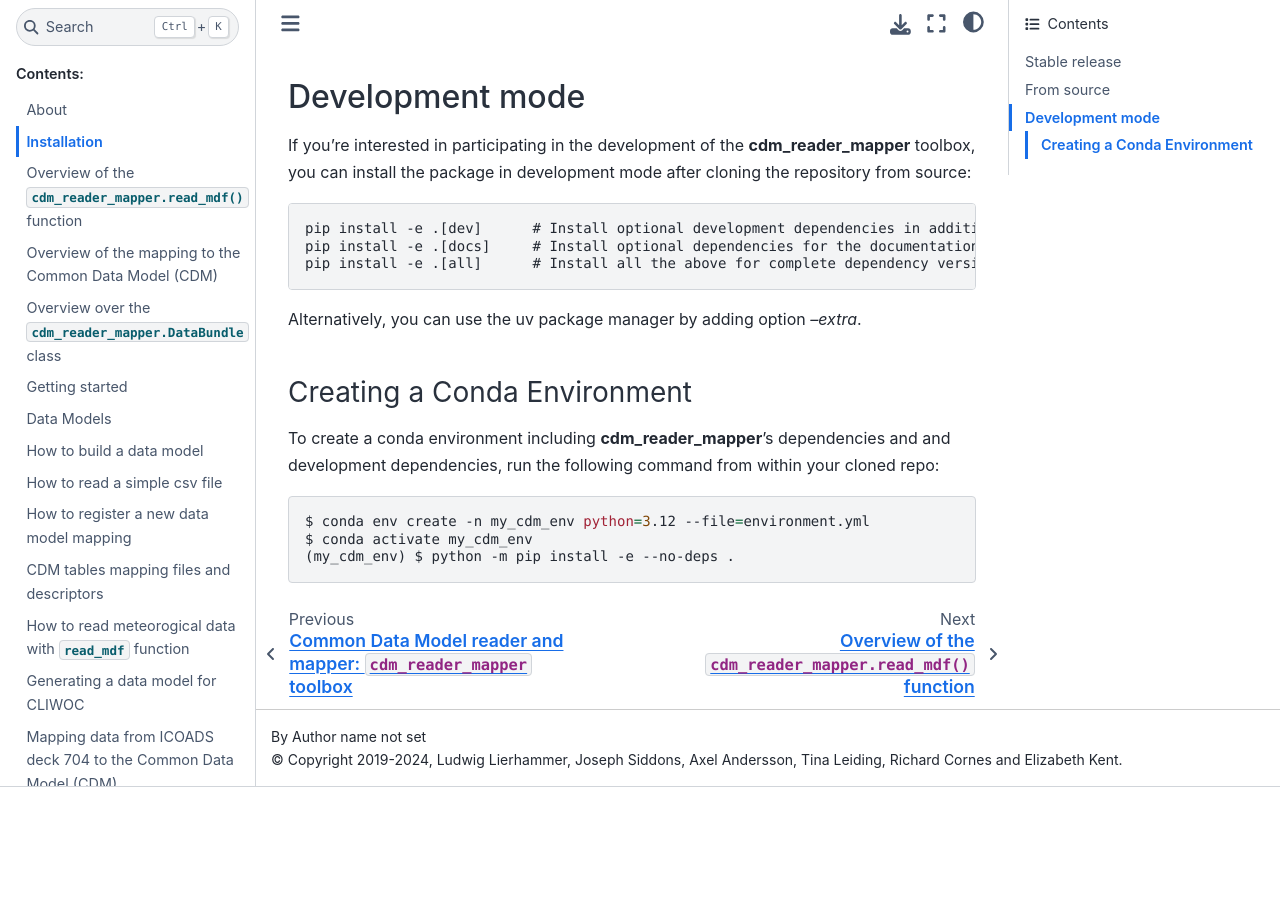
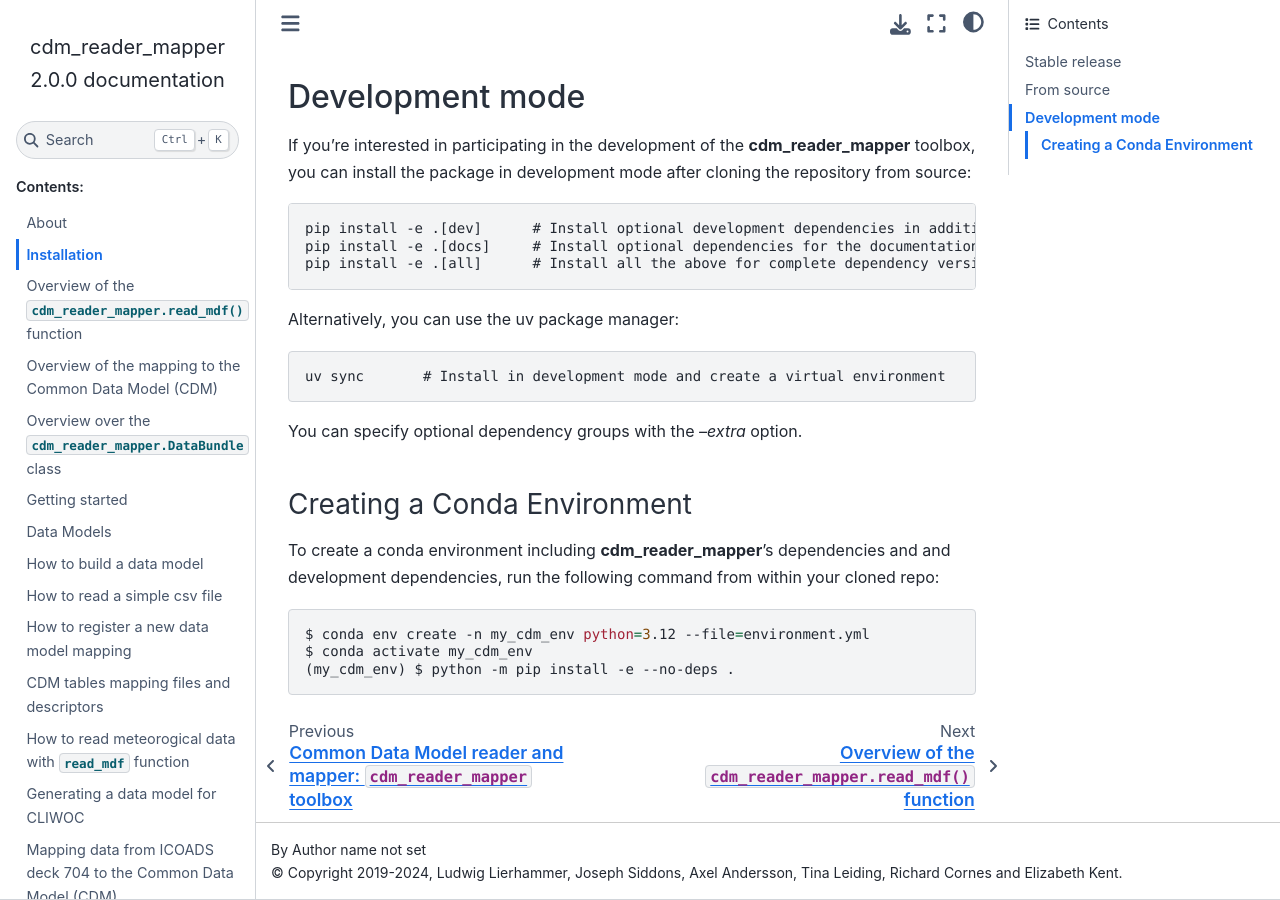
Before and after one commit to glamod/cdm_reader_mapper, a Sphinx documentation site: the page built from docs/tool-set-up.rst, in a window 1280 px wide and 900 px high, scrolled down 1303 px. Built offline with Sphinx 7.4.7 and the Sphinx Book theme 1.1.4, drawn with Linux system fonts in a browser that asks for light colours; before the commit the page ends 2090 px from its top, so only the background shows below that.

Commit message:
alternatively, use uv sync
Co-authored-by: JT Siddons <59737063+jtsiddons@users.noreply.github.com>

```diff
--- a/docs/tool-set-up.rst
+++ b/docs/tool-set-up.rst
@@ -69,7 +69,13 @@
     pip install -e .[docs]     # Install optional dependencies for the documentation in addition
     pip install -e .[all]      # Install all the above for complete dependency version
 
-Alternatively, you can use the uv package manager by adding option `--extra`.
+Alternatively, you can use the uv package manager:
+
+.. code-block:: console
+
+    uv sync       # Install in development mode and create a virtual environment
+
+You can specify optional dependency groups with the `--extra` option.
 
 Creating a Conda Environment
 ----------------------------
```
